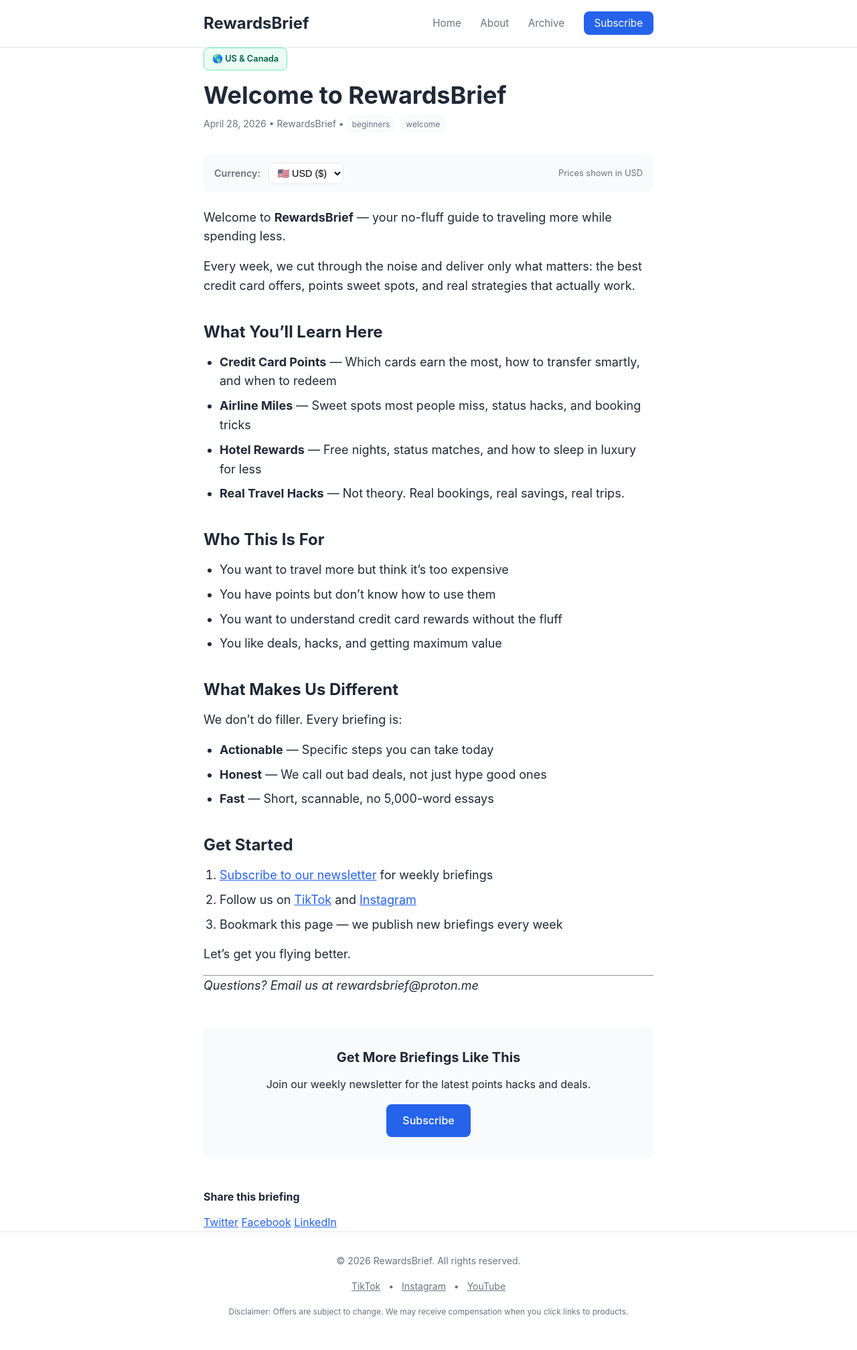
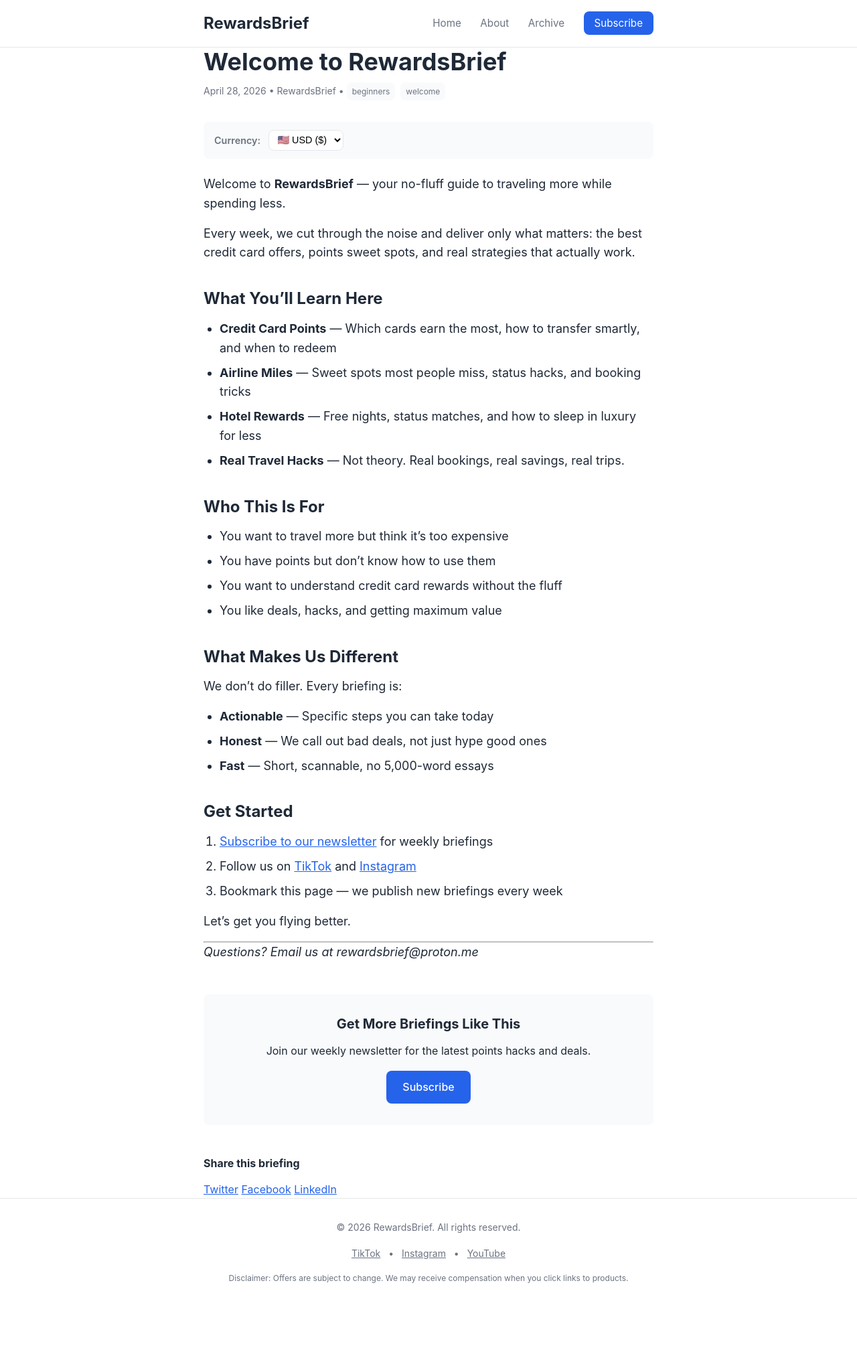
Before and after one commit to Flytrippers/rewardsbrief, a Jekyll site: the page built from _posts/2026-04-28-welcome-to-rewardsbrief.md, in a window 1280 px wide. Shown: the whole page at 67% size. Built offline with Jekyll 4.4.1, drawn with Linux system fonts in a browser that asks for light colours; after the commit the page ends 1966 px from its top, so only the background shows below that.

Commit message:
Simplify region badges: remove 'both', default USD, show flag only for region-specific content

```diff
--- a/_config.yml
+++ b/_config.yml
@@ -30,7 +30,6 @@ defaults:
     values:
       layout: "post"
       author: "RewardsBrief"
-      region: "both"
       currency: "usd"
   - scope:
       path: ""
--- a/_layouts/post.html
+++ b/_layouts/post.html
@@ -4,13 +4,10 @@ layout: default
 
 <article class="post">
   <header class="post-header">
-    {% if page.region and page.region != "both" %}
-    <div class="region-badge region-{{ page.region }}">
-      {% if page.region == "us" %}🇺🇸 US Only{% endif %}
-      {% if page.region == "ca" %}🇨🇦 Canada Only{% endif %}
-    </div>
-    {% elsif page.region == "both" %}
-    <div class="region-badge region-both">🌎 US & Canada</div>
+    {% if page.region == "us" %}
+    <div class="region-badge region-us">🇺🇸 US Only</div>
+    {% elsif page.region == "ca" %}
+    <div class="region-badge region-ca">🇨🇦 Canada Only</div>
     {% endif %}
 
     <h1>{{ page.title }}</h1>
@@ -30,10 +27,9 @@ layout: default
   <div class="currency-switcher">
     <label>Currency:</label>
     <select id="currency-select">
-      <option value="usd" {% if page.currency == "usd" %}selected{% endif %}>🇺🇸 USD ($)</option>
-      <option value="cad" {% if page.currency == "cad" %}selected{% endif %}>🇨🇦 CAD ($)</option>
+      <option value="usd" selected>🇺🇸 USD ($)</option>
+      <option value="cad">🇨🇦 CAD ($)</option>
     </select>
-    <span class="currency-note">Prices shown in <span id="active-currency">USD</span></span>
   </div>
 
   <div class="post-content" data-currency="{{ page.currency | default: 'usd' }}">
--- a/assets/css/style.css
+++ b/assets/css/style.css
@@ -250,12 +250,6 @@ a {
   border: 1px solid #f9a8d4;
 }
 
-.region-both {
-  background: #ecfdf5;
-  color: #065f46;
-  border: 1px solid #6ee7b7;
-}
-
 /* Currency Switcher */
 .currency-switcher {
   display: flex;
--- a/assets/js/currency.js
+++ b/assets/js/currency.js
@@ -1,6 +1,7 @@
 /**
  * RewardsBrief Currency Switcher
- * Handles region/currency preference with localStorage persistence
+ * Simple USD/CAD toggle with localStorage persistence
+ * Default is always USD
  */
 
 (function() {
@@ -9,32 +10,12 @@
   const STORAGE_KEY = 'rewardsbrief_currency';
   const DEFAULT_CURRENCY = 'usd';
 
-  // Exchange rate (approximate, update as needed)
-  const RATES = {
-    usd: 1,
-    cad: 1.35
-  };
-
   /**
-   * Detect currency from browser locale
-   */
-  function detectCurrency() {
-    const locale = navigator.language || navigator.userLanguage || 'en-US';
-    if (locale.includes('CA') || locale.includes('ca')) {
-      return 'cad';
-    }
-    return 'usd';
-  }
-
-  /**
-   * Get stored or detected currency preference
+   * Get stored currency preference (defaults to USD)
    */
   function getCurrency() {
     const stored = localStorage.getItem(STORAGE_KEY);
-    if (stored && (stored === 'usd' || stored === 'cad')) {
-      return stored;
-    }
-    return detectCurrency();
+    return (stored === 'usd' || stored === 'cad') ? stored : DEFAULT_CURRENCY;
   }
 
   /**
@@ -43,7 +24,7 @@
   function setCurrency(currency) {
     localStorage.setItem(STORAGE_KEY, currency);
     updateUI(currency);
-    updatePrices(currency);
+    // Phase 2: Add price swapping here when ready
   }
 
   /**
@@ -51,30 +32,9 @@
    */
   function updateUI(currency) {
     const select = document.getElementById('currency-select');
-    const activeLabel = document.getElementById('active-currency');
-
     if (select) {
       select.value = currency;
     }
-
-    if (activeLabel) {
-      activeLabel.textContent = currency.toUpperCase();
-    }
-  }
-
-  /**
-   * Update prices in content (Phase 2: full implementation)
-   * For now, marks the container with active currency class
-   */
-  function updatePrices(currency) {
-    const content = document.querySelector('.post-content');
-    if (content) {
-      content.setAttribute('data-currency', currency);
-    }
-
-    // Phase 2: Add price swapping logic here
-    // Look for elements with data-usd or data-cad attributes
-    // and swap their displayed values
   }
 
   /**
@@ -86,7 +46,6 @@
 
     const currency = getCurrency();
     updateUI(currency);
-    updatePrices(currency);
 
     select.addEventListener('change', function(e) {
       setCurrency(e.target.value);
```
Also changed, not shown: _posts/2026-04-28-welcome-to-rewardsbrief.md (+0 -1 lines).
